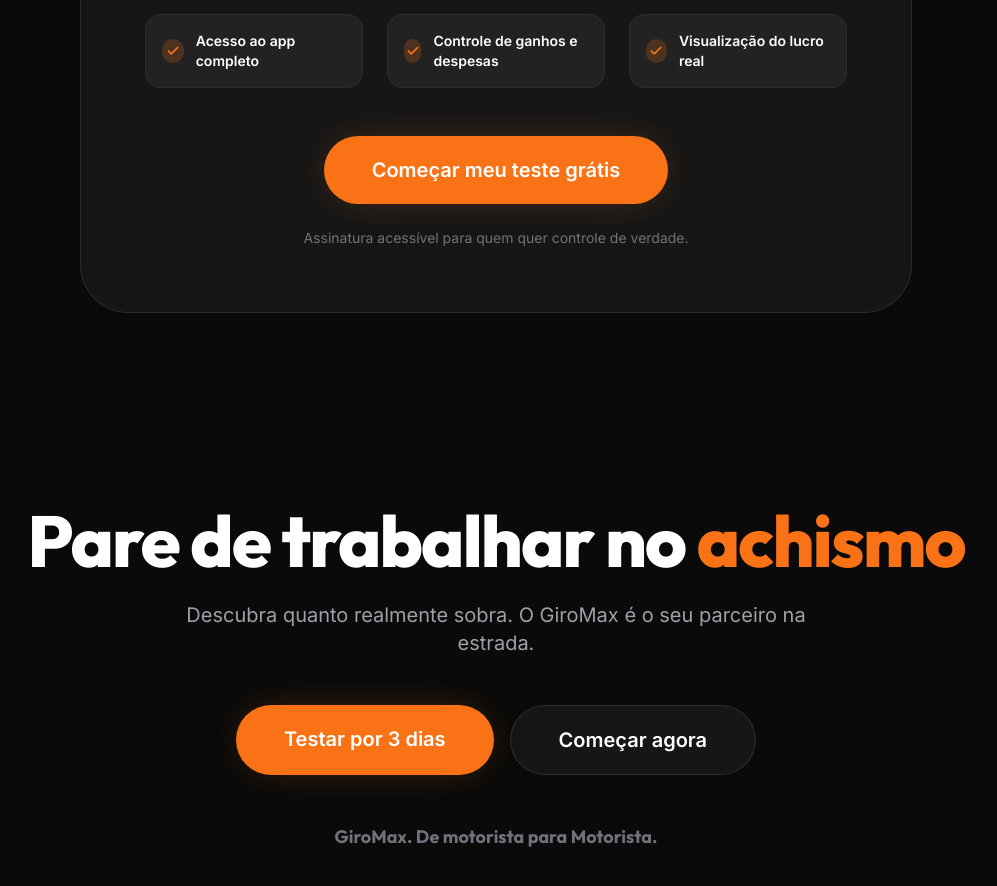
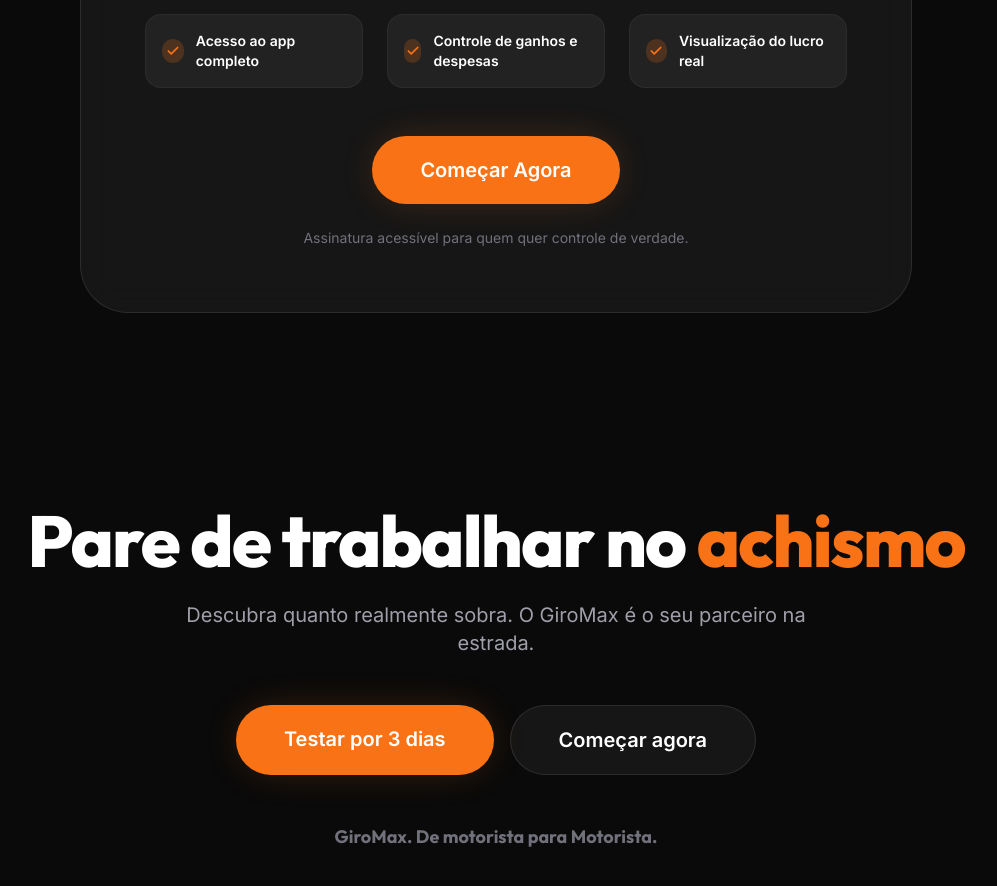
Before and after one commit to PROJETOGIROMAX/giromax-landing, a React (Vite) app: page / in a window 1280 px wide. Shown: the part 4920-5806 px from the top of the page, without its empty margins (144-1141 px from the left). Built offline with nearby package versions, Linux system fonts and the light colour scheme.

Commit message:
alteracao Começar Agora

```diff
--- a/src/components/Offer.tsx
+++ b/src/components/Offer.tsx
@@ -44,7 +44,7 @@
             href="https://appgiromax.com.br"
             className="inline-block w-full sm:w-auto bg-brand hover:bg-brand-dark text-white px-12 py-5 rounded-full font-bold text-xl transition-all hover:scale-105 active:scale-95 orange-glow"
           >
-            Começar meu teste grátis
+            Começar Agora
           </a>
 
           <p className="mt-6 text-zinc-500 text-sm">
```
